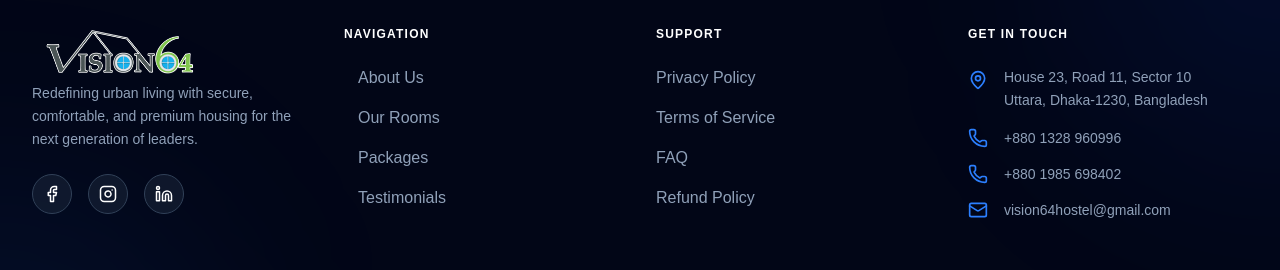
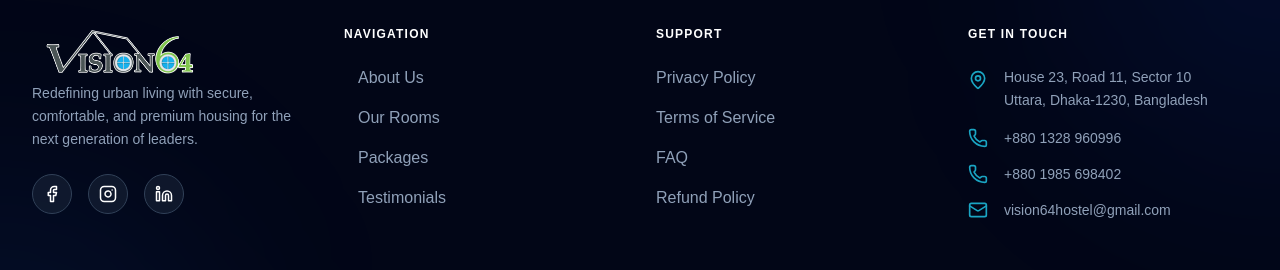
Before and after one commit to dipkorimon/vision64-limited, a Next.js app: page / in a window 1280 px wide. Shown: the part 10443-10713 px from the top of the page. Built offline with nearby package versions, Linux system fonts and the light colour scheme.

Commit message:
fix(footer, packages): change icon color and package details message

```diff
--- a/components/Footer.tsx
+++ b/components/Footer.tsx
@@ -80,22 +80,22 @@ const Footer = () => {
                         <h4 className="text-lg font-bold mb-6 text-white uppercase tracking-widest text-xs">Get In Touch</h4>
                         <div className="space-y-4">
                             <div className="flex items-start gap-4 text-slate-400">
-                                <MapPin size={20} className="text-blue-500 mt-1 shrink-0" />
+                                <MapPin size={20} className="text-[#1aa5c3] mt-1 shrink-0" />
                                 <span className="text-sm leading-relaxed">
                                     House 23, Road 11, Sector 10<br />
                                     Uttara, Dhaka-1230, Bangladesh
                                 </span>
                             </div>
                             <div className="flex items-center gap-4 text-slate-400">
-                                <Phone size={20} className="text-blue-500 shrink-0" />
+                                <Phone size={20} className="text-[#1aa5c3] shrink-0" />
                                 <span className="text-sm">+880 1328 960996</span>
                             </div>
                             <div className="flex items-center gap-4 text-slate-400">
-                                <Phone size={20} className="text-blue-500 shrink-0" />
+                                <Phone size={20} className="text-[#1aa5c3] shrink-0" />
                                 <span className="text-sm">+880 1985 698402</span>
                             </div>
                             <div className="flex items-center gap-4 text-slate-400">
-                                <Mail size={20} className="text-blue-500 shrink-0" />
+                                <Mail size={20} className="text-[#1aa5c3] shrink-0" />
                                 <span className="text-sm">vision64hostel@gmail.com</span>
                             </div>
                         </div>
--- a/components/Packages.tsx
+++ b/components/Packages.tsx
@@ -116,7 +116,8 @@ Package Details:
 📌 Name: ${pkg.name}
 🏠 Room: ${pkg.room}
 💵 Price: ৳${pkg.price}
-💰 Refundable: ৳${pkg.refundable}
+💰 Admin charge: ৳${pkg.admin_charge}
+💰 Advance Money: ৳${pkg.refundable}
 
 Please let me know the availability and booking process. Thank you!`;
 
```
